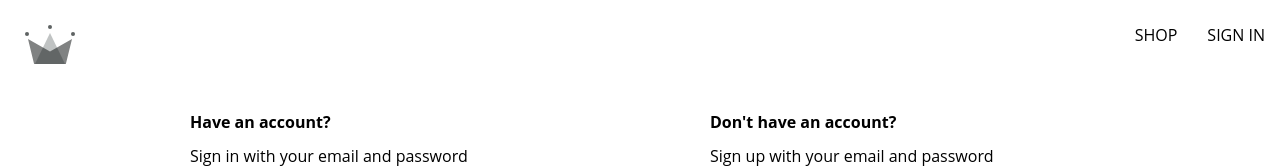
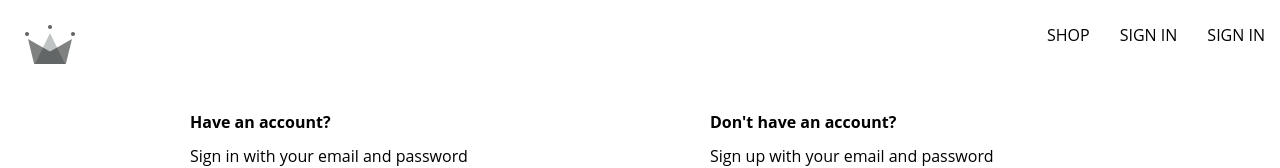
Before and after one commit to ya-nsh/clothing-ecommerce, a React (Create React App) app: page /auth in a window 1280 px wide. Shown: the top 168 px of the page. Built offline with nearby package versions, Linux system fonts and the light colour scheme.

Commit message:
added sign out method

```diff
--- a/src/components/sign-up-form/sign-up-form.component.jsx
+++ b/src/components/sign-up-form/sign-up-form.component.jsx
@@ -1,4 +1,4 @@
-import { useState } from 'react';
+import { useContext, useState } from 'react';
 
 import Button from '../button/button.component';
 import FormInput from '../form-input/form-input.component';
@@ -7,6 +7,8 @@ import {
   createAuthUserWithEmailAndPassword,
   createUserDocumentFromAuth
 } from '../../utils/firebase/firebase.utils';
+
+import { UserContext } from '../../contexts/user.context';
 
 import './sign-up-form.styles.scss';
 
@@ -20,6 +22,8 @@ const defaultFormFields = {
 const SignUpForm = () => {
   const [formFields, setFormFields] = useState(defaultFormFields);
   const { displayName, email, password, confirmPassword } = formFields;
+
+  const { setCurrentUser } = useContext(UserContext);
 
   const resetFormFields = () => {
     setFormFields(defaultFormFields);
@@ -38,7 +42,7 @@ const SignUpForm = () => {
         email,
         password
       );
-
+      setCurrentUser(user);
       await createUserDocumentFromAuth(user, { displayName });
       resetFormFields();
     } catch (error) {
--- a/src/routes/navigation/navigation.component.jsx
+++ b/src/routes/navigation/navigation.component.jsx
@@ -2,10 +2,15 @@ import { useContext } from 'react';
 import { Link, Outlet } from 'react-router-dom';
 import { ReactComponent as CrownLogo } from '../../assets/083 crown.svg';
 import { UserContext } from '../../contexts/user.context';
+import { signOutUser } from '../../utils/firebase/firebase.utils';
 import './navigation.styles.scss';
 
 const Navigation = () => {
-  const { currentUser } = useContext(UserContext);
+  const { currentUser, setCurrentUser } = useContext(UserContext);
+  const signOutHandler = async () => {
+    await signOutUser();
+    setCurrentUser(null);
+  };
 
   return (
     <>
@@ -17,6 +22,17 @@ const Navigation = () => {
           <Link className="nav-link" to="/shop">
             SHOP
           </Link>
+
+          {currentUser ? (
+            <span className="nav-link" onClick={signOutHandler}>
+              SIGN OUT
+            </span>
+          ) : (
+            <Link className="nav-link" to="/auth">
+              SIGN IN
+            </Link>
+          )}
+
           <Link className="nav-link" to="/auth">
             SIGN IN
           </Link>
--- a/src/utils/firebase/firebase.utils.js
+++ b/src/utils/firebase/firebase.utils.js
@@ -6,7 +6,8 @@ import {
   GoogleAuthProvider,
   signInWithRedirect,
   createUserWithEmailAndPassword,
-  signInWithEmailAndPassword
+  signInWithEmailAndPassword,
+  signOut
 } from 'firebase/auth';
 
 const firebaseConfig = {
@@ -72,3 +73,5 @@ export const signInAuthUserWithEmailAndPassword = async (email, password) => {
 
   return await signInWithEmailAndPassword(auth, email, password);
 };
+
+export const signOutUser = async () => await signOut(auth);
```
